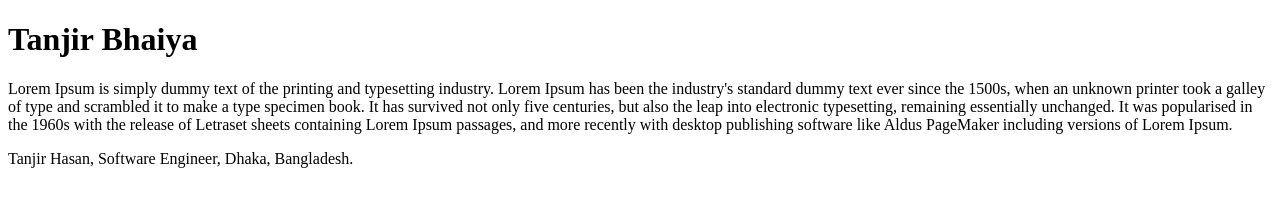
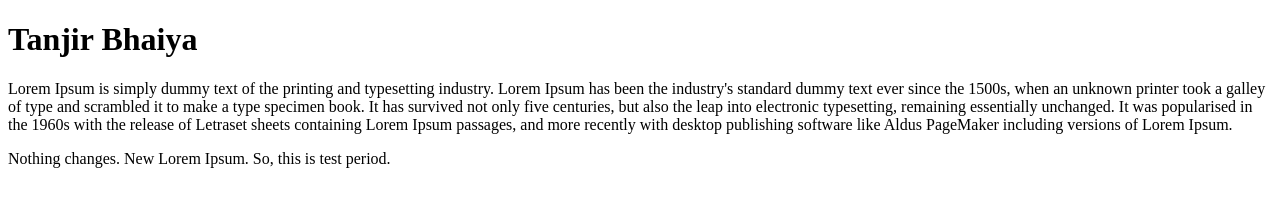
Before and after one commit to tanjirhc/first-project, a plain HTML site: page index.html in a window 1280 px wide. Drawn offline with Linux system fonts and the light colour scheme.

Commit message:
New p add. Older deleted

```diff
--- a/index.html
+++ b/index.html
@@ -21,7 +21,7 @@
             software like Aldus PageMaker including versions of Lorem Ipsum.
         </p>
         <p>
-            Tanjir Hasan, Software Engineer, Dhaka, Bangladesh.
+            Nothing changes. New Lorem Ipsum. So, this is test period.
         </p>
     </body>
 </html>
```
